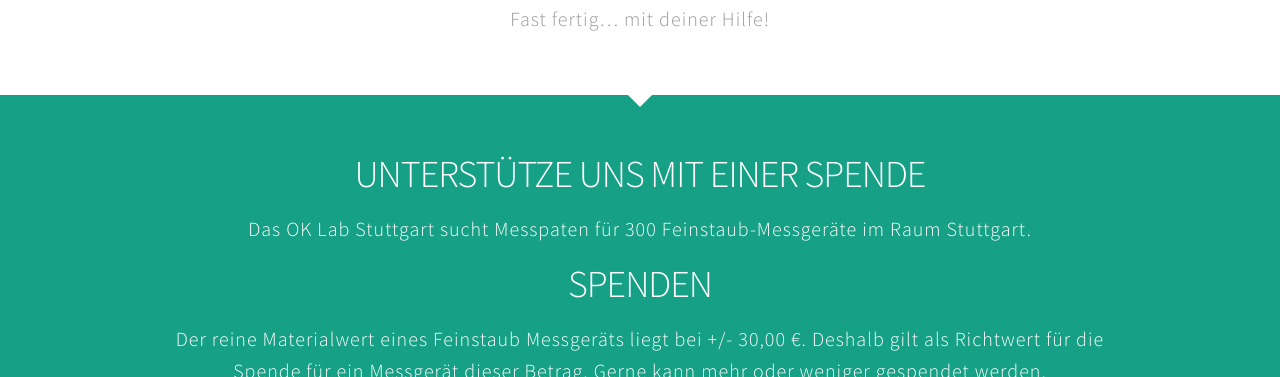
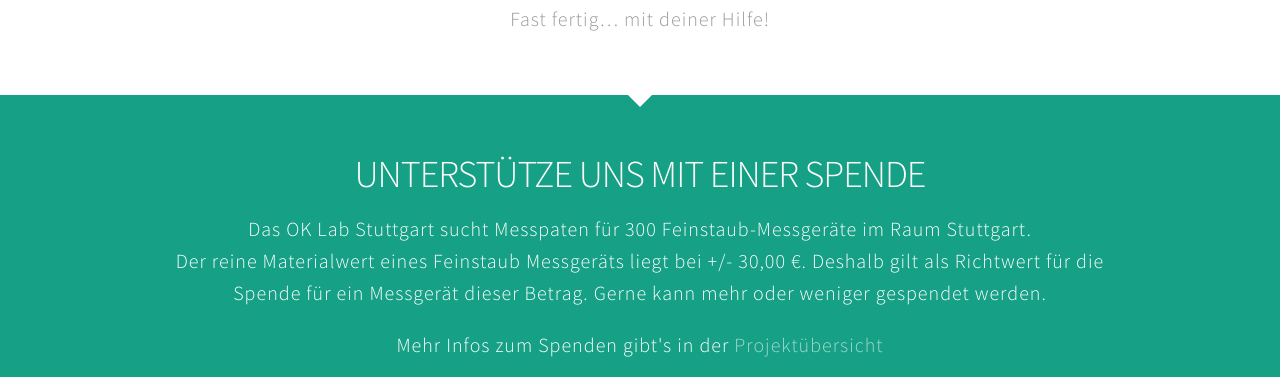
Before and after one commit to opendata-stuttgart/luftdaten.info, a Jekyll site: the page built from index.html, in a window 1280 px wide and 900 px high, scrolled down 301 px, cut to the strip 0-377 px from the top of the window. Built offline with Jekyll 4.4.1, drawn with Linux system fonts in a browser that asks for light colours.

Commit message:
Update index.html

```diff
--- a/index.html
+++ b/index.html
@@ -28,9 +28,7 @@
 <div class="fullwidth colour1 clearfix">
   <div id="maincont" class="bodycontainer clearfix" data-uk-scrollspy="{cls:'uk-animation-fade', delay: 300, repeat: true}">
     <h2>Unterstütze uns mit einer Spende</h2>
-    <p>Das OK Lab Stuttgart sucht Messpaten für 300 Feinstaub-Messgeräte im Raum Stuttgart.</p>
-    <h2>Spenden</h2>
-    <p>Der reine Materialwert eines Feinstaub Messgeräts liegt bei +/- 30,00 €. Deshalb gilt als Richtwert für die Spende für ein Messgerät dieser Betrag. Gerne kann mehr oder weniger gespendet werden.</p>
+    <p>Das OK Lab Stuttgart sucht Messpaten für 300 Feinstaub-Messgeräte im Raum Stuttgart.<br />Der reine Materialwert eines Feinstaub Messgeräts liegt bei +/- 30,00 €. Deshalb gilt als Richtwert für die Spende für ein Messgerät dieser Betrag. Gerne kann mehr oder weniger gespendet werden.</p>
     <p>Mehr Infos zum Spenden gibt's in der <a href="https://www.betterplace.org/de/projects/38071/">Projektübersicht</a></p>
     <div id="betterplace_donation_iframe" style="background: transparent url('https://www.betterplace.org/assets/new_spinner.gif') 275px 20px no-repeat;">
       <strong>
```
